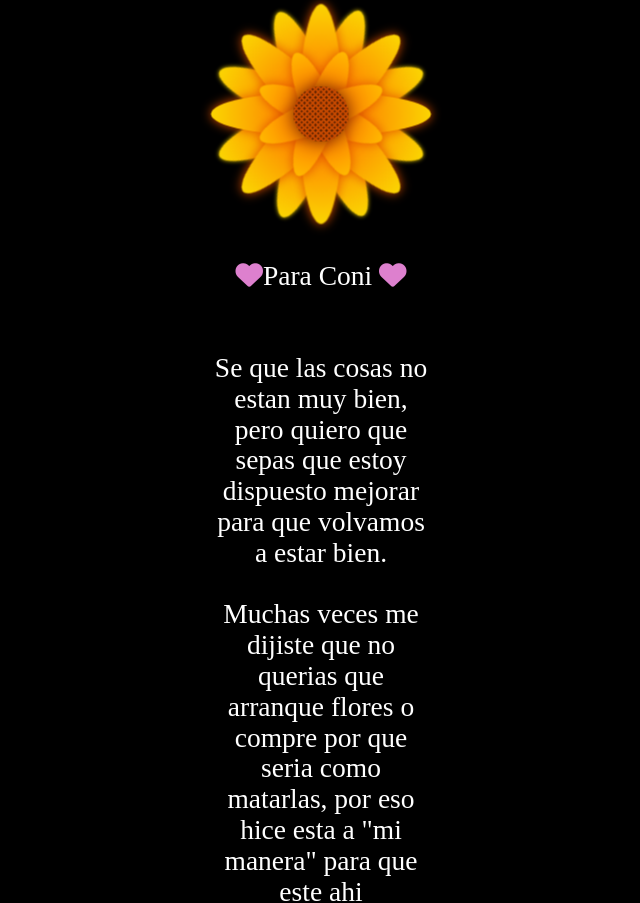
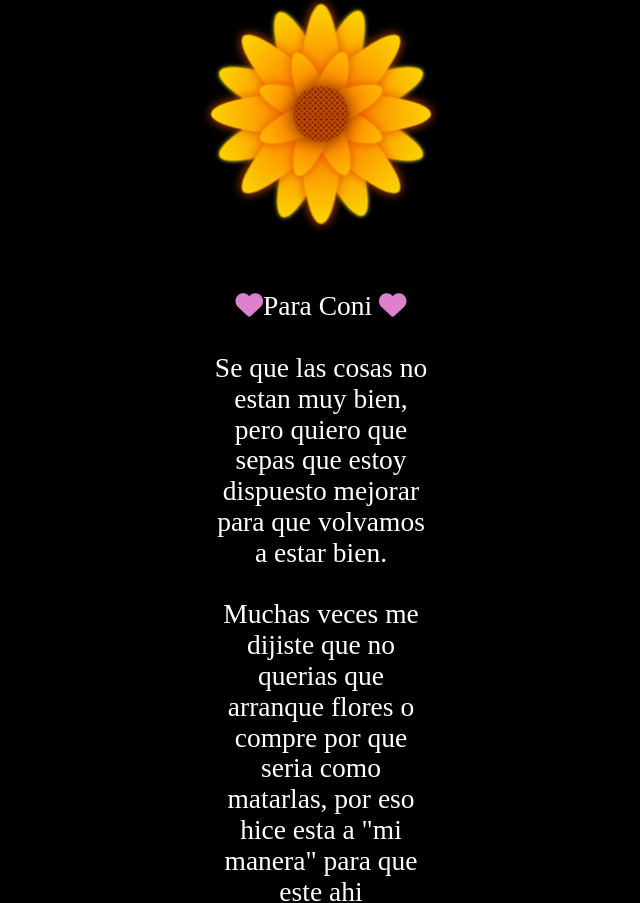
Before and after one commit to LucianoVerchelli/UnaSimpleFlor, a plain HTML site: page index.html in a window 1280 px wide. Shown: the part 286-1189 px from the top of the page, without its empty margins (319-959 px from the left). Drawn offline with Linux system fonts and the light colour scheme.

Commit message:
arreglo3

```diff
--- a/index.html
+++ b/index.html
@@ -38,7 +38,7 @@
     </div>
     <div class="Petal3 p4">
     </div>
-    <div class="text-below"> <p><i class="fa-solid fa-heart" style="color: #dd80ce;"></i>Para Coni <i class="fa-solid fa-heart" style="color: #dd80ce;"></i><br> <br> <br> Se que las cosas no estan muy bien, pero quiero que sepas que estoy dispuesto mejorar para que volvamos a estar bien.  <br> <br> Muchas veces me dijiste que no querias que arranque flores o compre por que seria como matarlas, por eso hice esta a "mi manera" para que este ahi infinitamente. <br> <br> te amo mucho pepe <i class="fa-solid fa-heart" style="color: #dd80ce;"></i> <br> y espero que podamos resolver todo lo que se nos interponga.<i class="fa-solid fa-heart" style="color: #dd80ce;"></i></p></div>
+    <div class="text-below"> <p><i class="fa-solid fa-heart" style="color: #dd80ce;"></i>Para Coni <i class="fa-solid fa-heart" style="color: #dd80ce;"></i> <br><br> Se que las cosas no estan muy bien, pero quiero que sepas que estoy dispuesto mejorar para que volvamos a estar bien.  <br> <br> Muchas veces me dijiste que no querias que arranque flores o compre por que seria como matarlas, por eso hice esta a "mi manera" para que este ahi infinitamente. <br> <br> te amo mucho pepe <i class="fa-solid fa-heart" style="color: #dd80ce;"></i> <br> y espero que podamos resolver todo lo que se nos interponga.<i class="fa-solid fa-heart" style="color: #dd80ce;"></i></p></div>
   </div>
 </body>
 </html>
```
